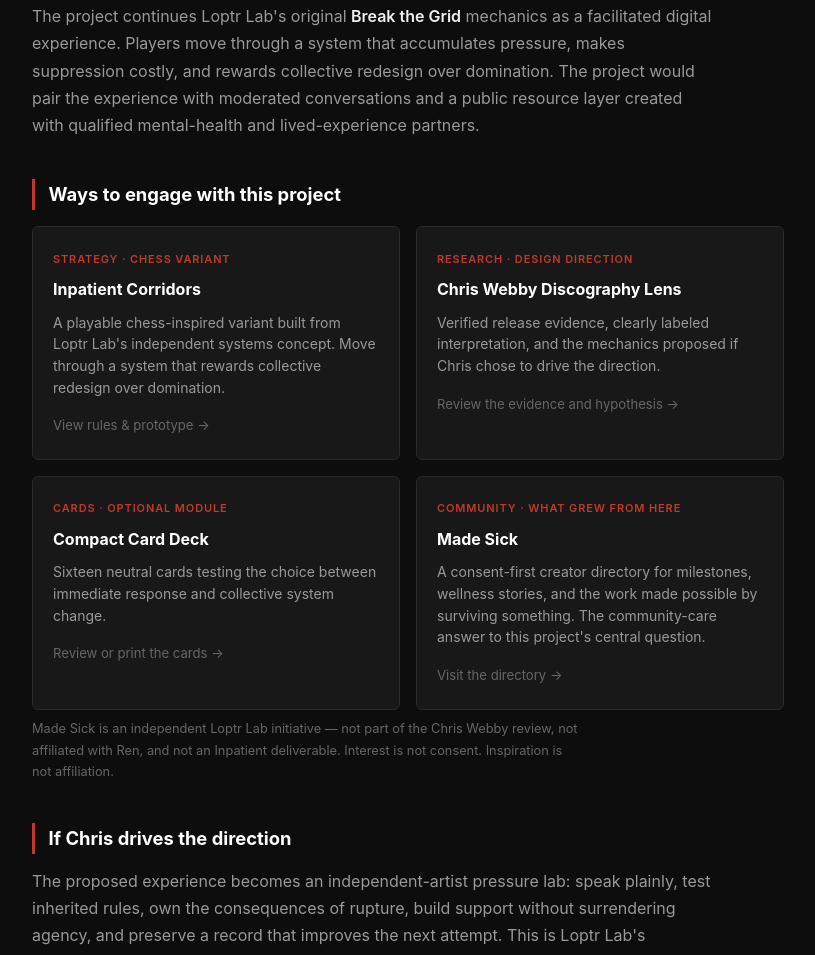
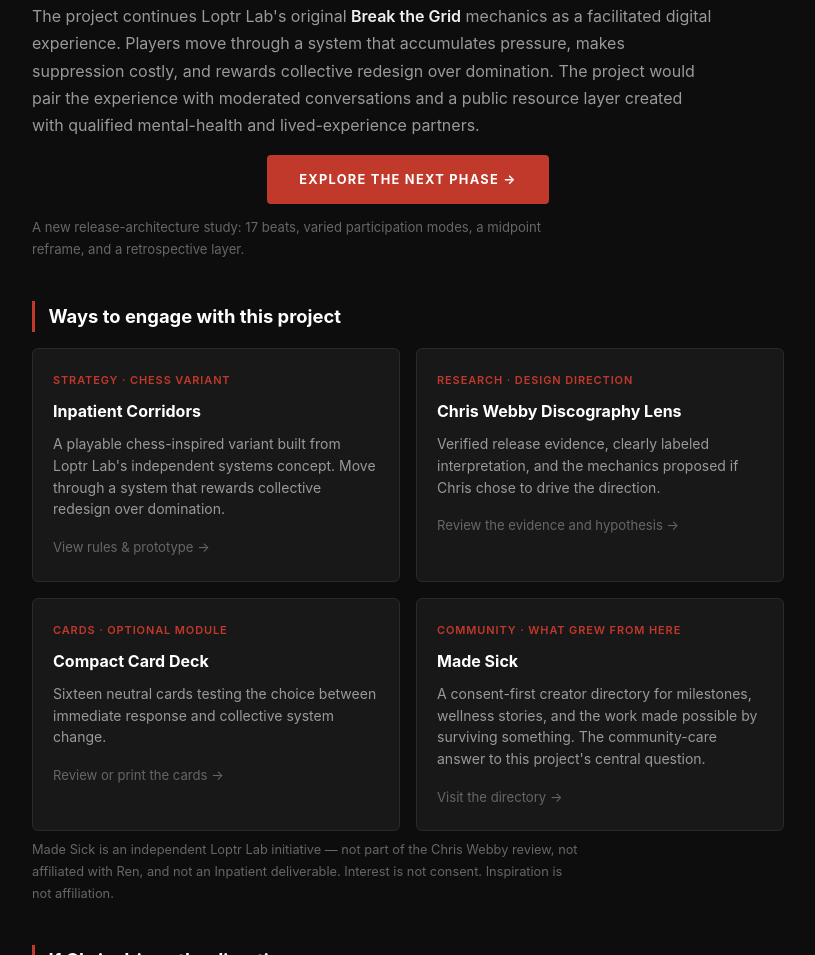
Before and after one commit to ibloud/inpatient-corridors-review, a plain HTML site: page index.html in a window 1280 px wide. Shown: the part 1007-1962 px from the top of the page, without its empty margins (232-1047 px from the left). Drawn offline with Linux system fonts and the light colour scheme.

Commit message:
Link homepage to next-phase release architecture

```diff
--- a/index.html
+++ b/index.html
@@ -332,6 +332,14 @@
       The project continues Loptr Lab's original <strong>Break the Grid</strong> mechanics as a facilitated digital experience. Players move through a system that accumulates pressure, makes suppression costly, and rewards collective redesign over domination. The project would pair the experience with moderated conversations and a public resource layer created with qualified mental-health and lived-experience partners.
     </p>
 
+    <div class="action-row" style="margin-top:1rem;margin-bottom:1.5rem;">
+      <a class="btn-primary" href="next-phase/">Explore the next phase →</a>
+    </div>
+
+    <p style="font-size:0.82rem;color:var(--dim);margin-top:-0.75rem;margin-bottom:1.5rem;">
+      A new release-architecture study: 17 beats, varied participation modes, a midpoint reframe, and a retrospective layer.
+    </p>
+
     <h2>Ways to engage with this project</h2>
 
     <div class="engage-grid">
```
